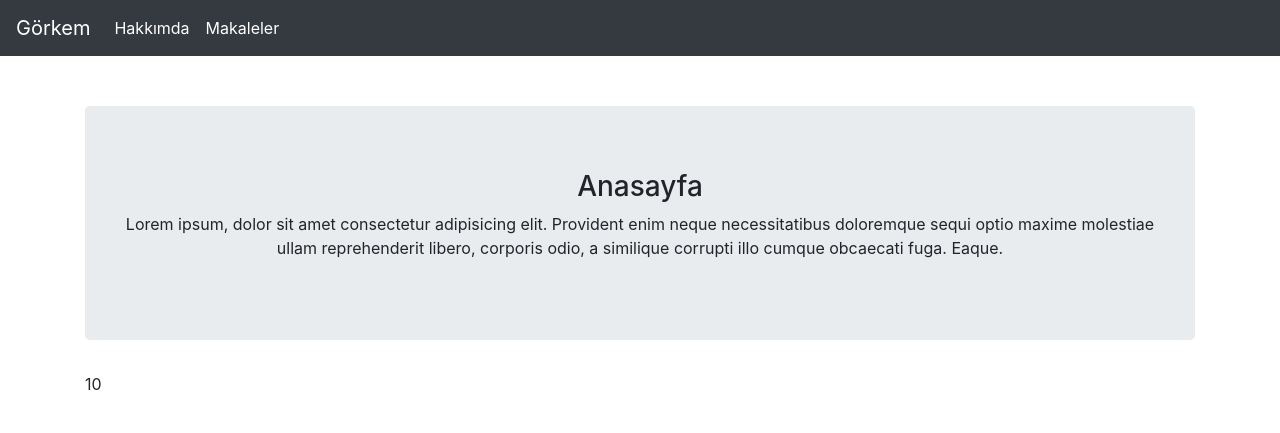
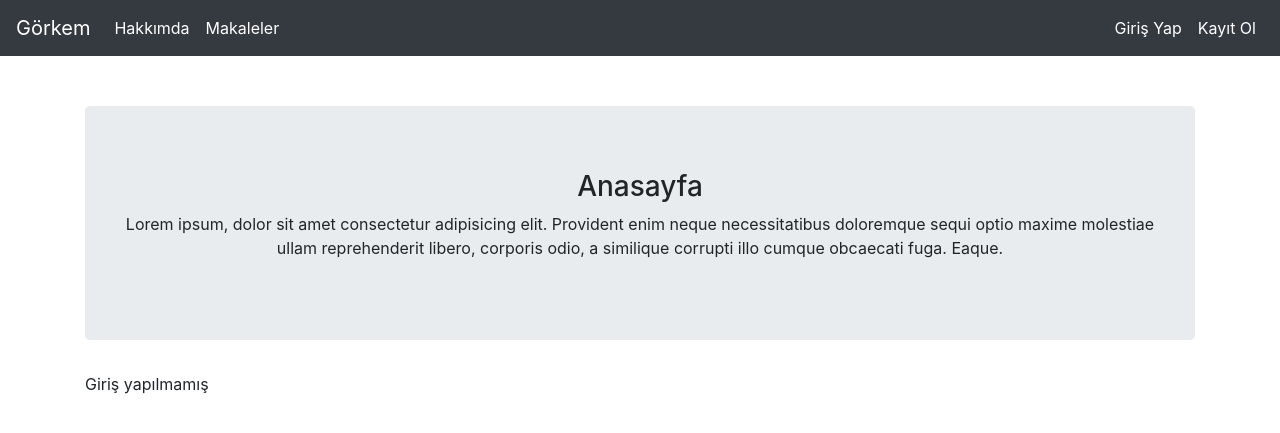
Before and after one commit to GorkemGuray/django_udemy, a Django app: page / in a window 1280 px wide. Shown: the top 433 px of the page. Run offline with Django 3.2, Linux system fonts and the light colour scheme; some libraries are stand-ins or nearby versions.

Commit message:
Ders-217
Oturum Kontrolü

```diff
--- a/blog/templates/includes/navbar.html
+++ b/blog/templates/includes/navbar.html
@@ -19,6 +19,31 @@
 
     <ul class="navbar-nav ml-auto">
 
+    {% if request.user.is_authenticated %}
+      <li class="nav-item active">
+        <a class="nav-link" href="#"><small>{{request.user.username}}</small></a>
+      </li>
+
+
+      <li class="nav-item active">
+        <a class="nav-link" href="/articles/dashboard">Makale Kontrol Paneli</a>
+      </li>
+
+      <li class="nav-item active">
+        <a class="nav-link" href="/user/logout">Çıkış Yap</a>
+      </li>
+    {% else %}
+       <li class="nav-item active">
+        <a class="nav-link" href="/user/login">Giriş Yap</a>
+      </li>
+
+      <li class="nav-item active">
+        <a class="nav-link" href="/user/register">Kayıt Ol</a>
+      </li>
+
+    {% endif %}
+
+
 
 
 
--- a/blog/templates/index.html
+++ b/blog/templates/index.html
@@ -7,5 +7,15 @@
         <p>Lorem ipsum, dolor sit amet consectetur adipisicing elit. Provident enim neque necessitatibus doloremque sequi optio maxime molestiae ullam reprehenderit libero, corporis odio, a similique corrupti illo cumque obcaecati fuga. Eaque.</p>
     </div>
 
-    {{number1}}
+    <p>
+        {% if request.user.is_authenticated  %}
+            Giriş yapılmış
+            <small>{{ request.user.username }}</small>
+
+        {% else %}
+            Giriş yapılmamış
+        {% endif %}
+
+    </p>
+
 {% endblock body %}
--- a/blog/templates/layout.html
+++ b/blog/templates/layout.html
@@ -5,7 +5,7 @@
     <meta name="viewport" content="width=device-width, initial-scale=1.0">
     <meta http-equiv="X-UA-Compatible" content="ie=edge">
     <link rel="stylesheet" href="https://stackpath.bootstrapcdn.com/bootstrap/4.4.1/css/bootstrap.min.css" integrity="sha384-Vkoo8x4CGsO3+Hhxv8T/Q5PaXtkKtu6ug5TOeNV6gBiFeWPGFN9MuhOf23Q9Ifjh" crossorigin="anonymous">
-    <title>Görkem Blog | {% block title %}{% endblock title %}</title>
+    <title>{% block title %}{% endblock title %} | Görkem Blog</title>
 </head>
 <body>
     {% include 'includes\navbar.html' %}
```
Also changed, not shown: blog/user/views.py (line endings or trailing spaces).
